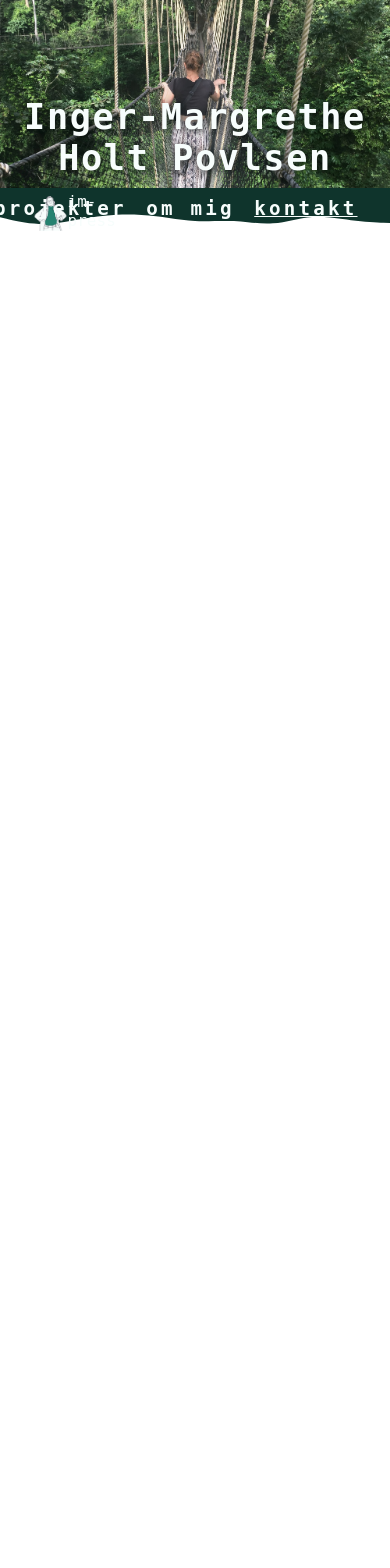
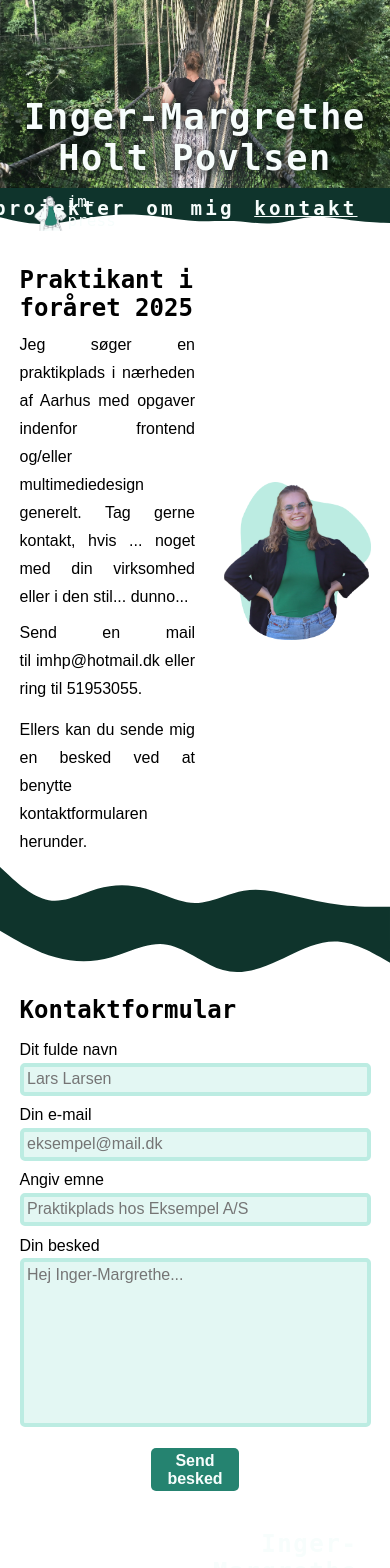
Before and after one commit to imhp1721/portfolio, a React (Vite) app: page /kontakt in a window 390 px wide. Shown: the top 1568 px of the page. Before the commit the page ends 844 px from the top, so only its background shows below. Built offline with nearby package versions, Linux system fonts and the light colour scheme; a web font is replaced by a local one.

Commit message:
kontakt done

```diff
--- a/package.json
+++ b/package.json
@@ -15,7 +15,9 @@
     "react-dom": "^18.3.1",
     "react-fast-marquee": "^1.6.5",
     "react-random-shapes": "^0.6.2",
-    "react-router-dom": "^6.26.2"
+    "react-router-dom": "^6.26.2",
+    "sweetalert2": "^11.14.0",
+    "sweetalert2-react-content": "^5.0.7"
   },
   "devDependencies": {
     "@eslint/js": "^9.9.0",
--- a/src/App.css
+++ b/src/App.css
@@ -26,7 +26,7 @@
   --main_font_bold: 700;
 
   /* --- font sizes --- */
-  --font_xs: clamp(.5rem, .8vw, 1rem);
+  --font_xs: clamp(0.5rem, 0.8vw, 1rem);
   --font_s: clamp(1rem, 1.1vw, 1.2rem);
   --nav_size: clamp(1.2rem, 1.3vw, 1.6rem);
   --font_m: clamp(1.5rem, 2vw, 2.5rem);
@@ -78,7 +78,10 @@ h4 {
 }
 
 button,
-p {
+p,
+label,
+input,
+textarea {
   font-family: var(--main_font);
   font-size: var(--font_s);
 }
@@ -102,6 +105,7 @@ h2 {
   background-color: var(--clr_cta);
   border-radius: 5px;
   color: var(--clr_light_bg);
+  cursor: pointer;
   font-weight: 700;
   padding: 2% 4%;
   width: fit-content;
@@ -247,7 +251,7 @@ footer .info {
 
 footer .info h2 {
   color: var(--clr_light_bg);
-  letter-spacing: .1rem;
+  letter-spacing: 0.1rem;
 }
 
 footer .info .so_me {
@@ -264,7 +268,7 @@ footer .info .so_me a {
 footer .info .link {
   color: var(--clr_light_bg);
   font-size: var(--font_s);
-  letter-spacing: .2rem;
+  letter-spacing: 0.2rem;
   padding-bottom: 4%;
 }
 
@@ -279,7 +283,7 @@ footer .copy {
 footer .copy p {
   font-size: var(--font_xs);
   font-weight: var(--main_font_light);
-  padding: .5% 8.5%;
+  padding: 0.5% 8.5%;
   text-align: right;
 }
 
@@ -427,3 +431,50 @@ footer .copy p {
 .bar #express {
   width: 67%;
 }
+
+/* ----------------
+  CONTACT
+----------------- */
+
+.contact .info {
+  margin: 8% auto 3%;
+}
+
+form {
+  align-items: center;
+  display: flex;
+  flex-direction: column;
+  margin: 5% auto 8%;
+  max-width: 1200px;
+  width: 90%;
+}
+
+form input,
+form textarea {
+  background-color: var(--clr_light1);
+  border: 4px solid var(--clr_light2);
+  border-radius: 5px;
+  margin: 1% 0 3%;
+  padding: 1%;
+  outline: none;
+  width: 100%;
+}
+
+form textarea {
+  height: 20vh;
+  resize: none;
+}
+
+form input::placeholder,
+form textarea::placeholder {
+  font-family: var(--main_font);
+  font-size: var(--font_s);
+  font-weight: var(--main_font_thin);
+}
+
+form .cta_btn {
+  margin: 2% 0;
+  padding: 1%;
+  text-align: center;
+  width: 25%;
+}
--- /dev/null
+++ b/src/components/ContactForm.jsx
@@ -0,0 +1,88 @@
+import Swal from "sweetalert2";
+
+function ContactForm() {
+  const onSubmit = async (event) => {
+    event.preventDefault();
+    const formData = new FormData(event.target);
+
+    formData.append("access_key", "32660dd6-2170-4fc4-9c91-6067a6e4c9af");
+
+    const object = Object.fromEntries(formData);
+    const json = JSON.stringify(object);
+
+    const res = await fetch("https://api.web3forms.com/submit", {
+      method: "POST",
+      headers: {
+        "Content-Type": "application/json",
+        Accept: "application/json",
+      },
+      body: json,
+    }).then((res) => res.json());
+
+    if (res.success) {
+      let timerInterval;
+      Swal.fire({
+        title: "Tak! Din besked er sendt.",
+        html: "Denne boks lukker om <b></b> sekunder.",
+        timer: 3000,
+        timerProgressBar: true,
+        didOpen: () => {
+          Swal.showLoading();
+          const timer = Swal.getPopup().querySelector("b");
+          timerInterval = setInterval(() => {
+            timer.textContent = `${Swal.getTimerLeft() / 1000}`;
+          }, 100);
+        },
+        willClose: () => {
+          clearInterval(timerInterval);
+        },
+      }).then((result) => {
+        /* Read more about handling dismissals below */
+        if (result.dismiss === Swal.DismissReason.timer) {
+          console.log("I was closed by the timer");
+        }
+      });
+    }
+  };
+
+  return (
+    <form onSubmit={onSubmit}>
+      <h2>Kontaktformular</h2>
+      <div>
+        <label>Dit fulde navn</label>
+        <input type="text" name="navn" placeholder="Lars Larsen" required />
+      </div>
+      <div>
+        <label>Din e-mail</label>
+        <input
+          type="email"
+          name="e-mail"
+          placeholder="eksempel@mail.dk"
+          required
+        />
+      </div>
+      <div>
+        <label>Angiv emne</label>
+        <input
+          type="text"
+          name="emne"
+          placeholder="Praktikplads hos Eksempel A/S"
+          required
+        />
+      </div>
+      <div>
+        <label>Din besked</label>
+        <textarea
+          name="besked"
+          placeholder="Hej Inger-Margrethe..."
+          required
+        ></textarea>
+      </div>
+      <button type="submit" className="cta_btn">
+        Send besked
+      </button>
+    </form>
+  );
+}
+
+export default ContactForm;
--- a/src/pages/Kontakt.jsx
+++ b/src/pages/Kontakt.jsx
@@ -1,11 +1,62 @@
-//FORSIDE
+/* eslint-disable react/prop-types */
+import ContactForm from "../components/ContactForm";
+import Footer from "../components/Footer";
 
-function Home() {
+//KONTAKT
+
+function Kontakt() {
+  //Mailto og callto funktionalitet er fra https://www.30secondsofcode.org/react/s/mailto-callto/
+
+  const Mailto = ({ email, subject = "", body = "", children }) => {
+    let params = subject || body ? "?" : "";
+    if (subject) params += `subject=${encodeURIComponent(subject)}`;
+    if (body) params += `${subject ? "&" : ""}body=${encodeURIComponent(body)}`;
+
+    return <a href={`mailto:${email}${params}`}>{children}</a>;
+  };
+
+  const Callto = ({ phone, children }) => {
+    return <a href={`tel:${phone}`}>{children}</a>;
+  };
+
   return (
     <>
-
+      <main className="home contact">
+        <section className="info">
+          <article>
+            <h2>Praktikant i foråret 2025</h2>
+            <p>
+              Jeg søger en praktikplads i nærheden af Aarhus med opgaver
+              indenfor frontend og/eller multimediedesign generelt. Tag gerne
+              kontakt, hvis ... noget med din virksomhed eller i den stil...
+              dunno...
+            </p>
+            <p className="cta_txt">
+              Send en mail til
+              <Mailto
+                email="imhp@hotmail.dk"
+                subject="Praktikmulighed hos *tilføj din virksomhed*"
+                body=""
+              >
+                &nbsp;imhp@hotmail.dk&nbsp;
+              </Mailto>
+              eller ring til <Callto phone="+4551953055">51953055</Callto>.
+            </p>
+            <p>
+              Ellers kan du sende mig en besked ved at benytte kontaktformularen
+              herunder.
+            </p>
+          </article>
+          <img src="src\assets\img\portrait.png" alt="Portrætfoto" />
+        </section>
+        <section>
+          <img src="src\assets\waves\transition.svg" alt="Wave" />
+        </section>
+        <ContactForm />
+      </main>
+      <Footer />
     </>
   );
 }
 
-export default Home;
+export default Kontakt;
```
Also changed, not shown: src/assets/waves/transition.svg (added), 1 other file (tests, documents, lock files or other folders).
